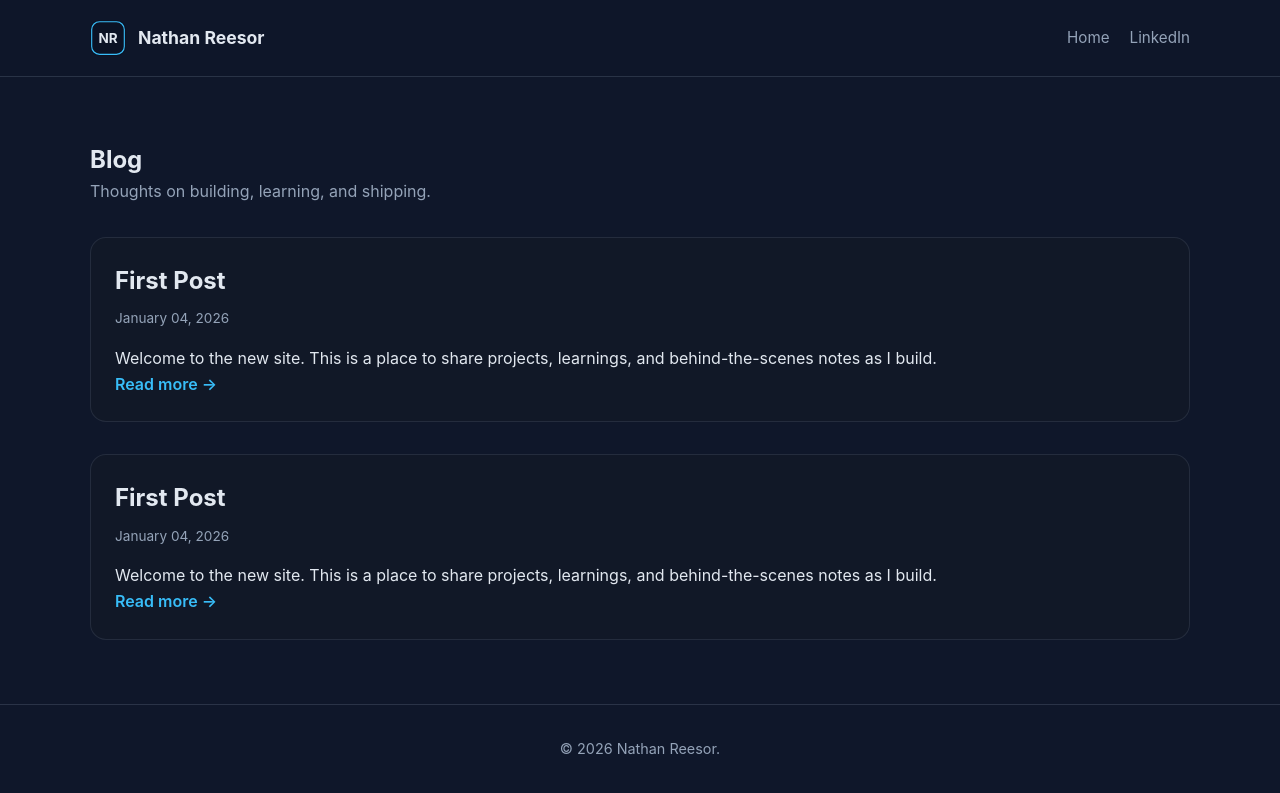
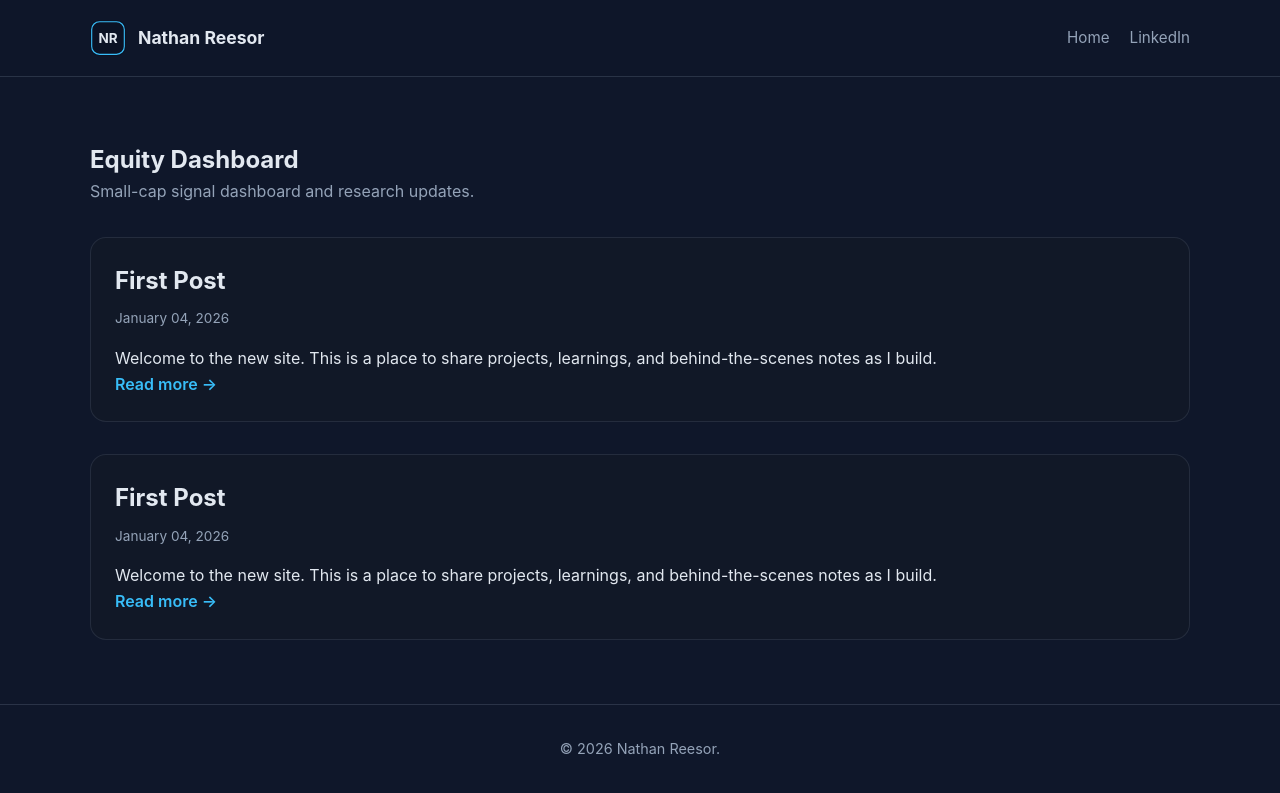
Before and after one commit to NathanReesor/NathanReesor.github.io, a Jekyll site: the page built from blog.md, in a window 1280 px wide. Shown: the top 793 px of the page. Built offline with Jekyll 4.4.1, drawn with Linux system fonts in a browser that asks for light colours.

Commit message:
Update equity dashboard URL

```diff
--- a/_config.yml
+++ b/_config.yml
@@ -1,11 +1,11 @@
 title: "Nathan Reesor"
-description: "Portfolio and blog"
+description: "Portfolio and equity dashboard"
 url: "https://nathanreesor.github.io"
 baseurl: ""
 og_image: "/assets/images/nr-logo.svg"
 markdown: kramdown
-permalink: /blog/:year/:month/:day/:title/
+permalink: /equitydashboard/:year/:month/:day/:title/
 collections:
   posts:
     output: true
-    permalink: /blog/:year/:month/:day/:title/
+    permalink: /equitydashboard/:year/:month/:day/:title/
--- a/_layouts/home.html
+++ b/_layouts/home.html
@@ -9,7 +9,7 @@
     <p class="subtitle">{{ page.tagline }}</p>
     <div class="hero-actions">
       <a class="button" href="{{ '/assets/Nathan-Reesor-Resume.pdf' | relative_url }}">Resume</a>
-      <a class="button secondary" href="{{ '/blog/' | relative_url }}">Equity dashboard</a>
+      <a class="button secondary" href="{{ '/equitydashboard/' | relative_url }}">Equity dashboard</a>
     </div>
   </div>
 </section>
--- a/_layouts/post.html
+++ b/_layouts/post.html
@@ -4,7 +4,7 @@
 
 <section class="section post">
   <div class="container">
-    <a class="text-link back-link" href="{{ '/blog/' | relative_url }}">← Back to Blog</a>
+    <a class="text-link back-link" href="{{ '/equitydashboard/' | relative_url }}">← Back to Dashboard</a>
     <header class="post-header">
       <h1>{{ page.title }}</h1>
       {% assign words = content | number_of_words %}
--- a/blog-app/vite.config.js
+++ b/blog-app/vite.config.js
@@ -3,5 +3,5 @@
 
 export default defineConfig({
   plugins: [react()],
-  base: "/blog/",
+  base: "/equitydashboard/",
 });
--- a/blog.md
+++ b/blog.md
@@ -1,13 +1,13 @@
 ---
 layout: default
-title: Blog
-permalink: /blog/
+title: Equity Dashboard
+permalink: /equitydashboard/
 ---
 
 <section class="section">
   <div class="container">
-    <h1>Blog</h1>
-    <p class="subtitle">Thoughts on building, learning, and shipping.</p>
+    <h1>Equity Dashboard</h1>
+    <p class="subtitle">Small-cap signal dashboard and research updates.</p>
 
     <div class="post-list">
       {% for post in site.posts %}
```
Also changed, not shown: blog-legacy/blog.md (+4 -4 lines).
